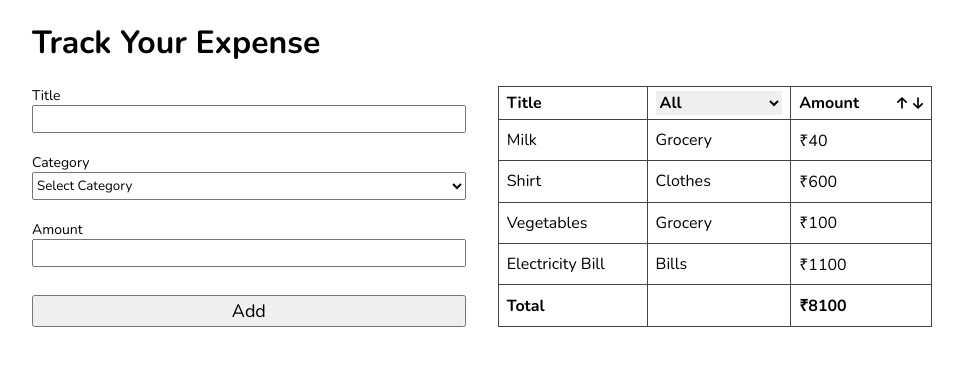
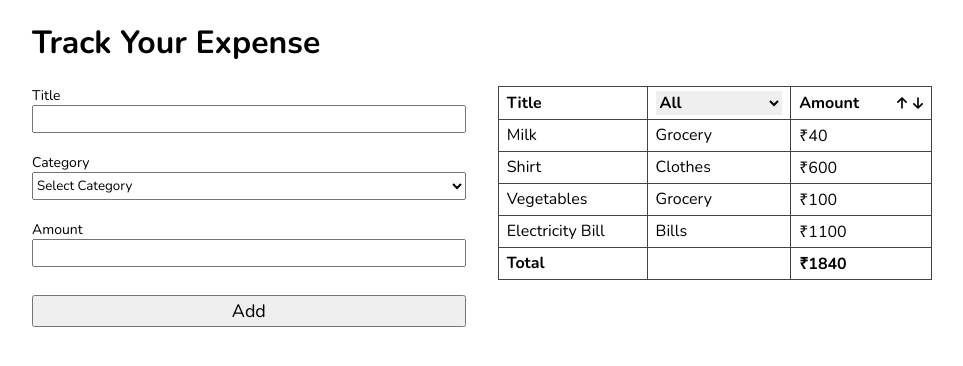
Before and after one commit to bhautikhirpara600/React-Practice, a React (Vite) app in the folder Part-02/06_Project-02(Use Controled Input)/: page / in a window 1280 px wide. Shown: the top 366 px of the page, without its empty margins (158-1121 px from the left). Built offline with nearby package versions, Linux system fonts and the light colour scheme.

Commit message:
Add Filter and Total Functionality

```diff
--- a/Part-02/06_Project-02(Use Controled Input)/src/App.css
+++ b/Part-02/06_Project-02(Use Controled Input)/src/App.css
@@ -26,6 +26,7 @@ main {
 .expense-table {
   width: 100%;
   border-collapse: collapse;
+  align-self: flex-start;
 }
 
 .expense-table select {
--- a/Part-02/06_Project-02(Use Controled Input)/src/components/ExpenseForm.jsx
+++ b/Part-02/06_Project-02(Use Controled Input)/src/components/ExpenseForm.jsx
@@ -18,7 +18,10 @@ export default function ExpenseForm({ setExpenses }) {
             {pattern: /^[A-Z]/, errorMsg: "The first letter should be uppercase."}
         ],
         category: [{required: true, errorMsg: "Please select a category."}],
-        amount: [{required: true, errorMsg: "Please enter an amount."}]
+        amount: [
+            {required: true, errorMsg: "Please enter an amount."},
+            {pattern: /^[0-9]+$/, errorMsg: "Please enter a valid amount."}
+        ]
     }
 
     const validate = (formData) => {
--- a/Part-02/06_Project-02(Use Controled Input)/src/components/ExpenseTable.jsx
+++ b/Part-02/06_Project-02(Use Controled Input)/src/components/ExpenseTable.jsx
@@ -1,17 +1,17 @@
-import { useState } from "react"
+import { useFilter } from "../hooks/useFilter"
 
 export default function ExpenseTable({expenses}) {
 
-    const [total, setTotal] = useState(0)
-    const amountArr = expenses.map((expense) => Number(expense.amount))
-    const totalAmount = amountArr.reduce((acc, curr) => (acc + curr), 0)
+    const [filteredData, setQuery] = useFilter(expenses, (data) => data.category)
+    const total = filteredData.reduce((acc, curr) => acc + Number(curr.amount) ,0)
+
     return (
         <table className="expense-table">
             <thead>
                 <tr>
                     <th>Title</th>
                     <th>
-                        <select>
+                        <select onChange={(e) => setQuery(e.target.value.toLowerCase())}>
                             <option value="">All</option>
                             <option value="grocery">Grocery</option>
                             <option value="clothes">Clothes</option>
@@ -47,7 +47,7 @@ export default function ExpenseTable({expenses}) {
             </thead>
             <tbody>
                 {
-                    expenses.map(({ title, category, amount }) => (
+                    filteredData.map(({ title, category, amount }) => (
                         <tr key={crypto.randomUUID()}>
                             <td>{title}</td>
                             <td>{category}</td>
@@ -58,7 +58,7 @@ export default function ExpenseTable({expenses}) {
                 <tr>
                     <th>Total</th>
                     <th />
-                    <th>₹8100</th>
+                    <th>₹{total}</th>
                 </tr>
             </tbody>
         </table>
--- /dev/null
+++ b/Part-02/06_Project-02(Use Controled Input)/src/hooks/useFilter.js
@@ -0,0 +1,9 @@
+import { useState } from "react"
+
+export function useFilter(dataArr, callback) {
+    const [query, setQuery] = useState("")
+    const filteredData = dataArr.filter((data) => (callback(data).toLowerCase().includes(query)))
+
+    return [filteredData, setQuery]
+
+}
```
